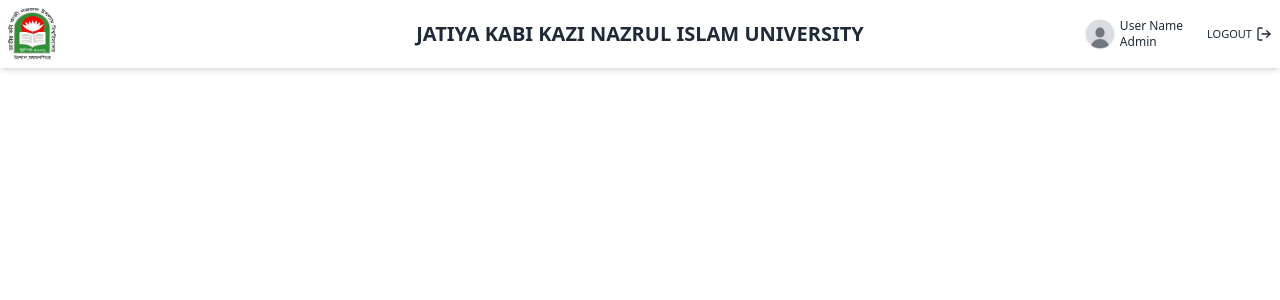
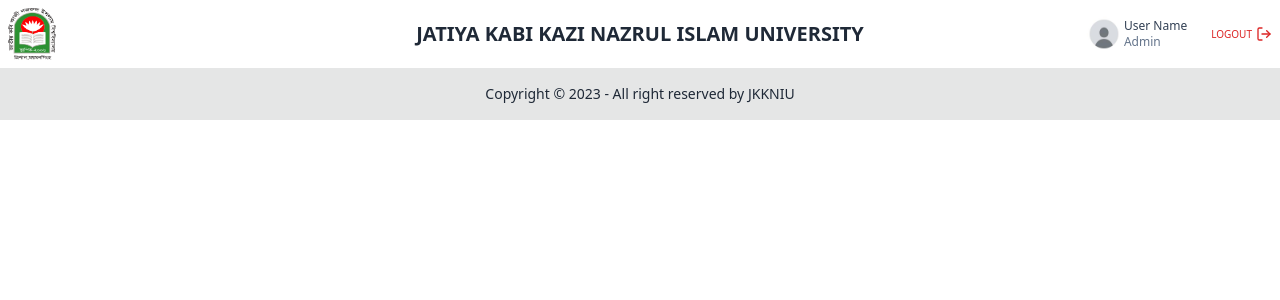
Before and after one commit to sam-suzzaman/ResultSystem, a React (Vite) app: page / in a window 1280 px wide. Shown: the top 300 px of the page. Built offline with nearby package versions, Linux system fonts and the light colour scheme.

Commit message:
add footer

```diff
--- a/src/App.jsx
+++ b/src/App.jsx
@@ -1,10 +1,12 @@
 import "./App.css";
+import Footer from "./Components/Shared/Footer/Footer";
 import Navbar from "./Components/Shared/Navbar/Navbar";
 
 function App() {
     return (
         <>
             <Navbar />
+            <Footer />
         </>
     );
 }
--- /dev/null
+++ b/src/Components/Shared/Footer/Footer.jsx
@@ -0,0 +1,13 @@
+const Footer = () => {
+    const currentDate = new Date();
+    const currentYear = currentDate.getFullYear();
+    return (
+        <footer className="footer footer-center p-4 bg-base-300 text-base-content">
+            <div>
+                <p>Copyright © {currentYear} - All right reserved by JKKNIU</p>
+            </div>
+        </footer>
+    );
+};
+
+export default Footer;
--- a/src/Components/Shared/Navbar/Navbar.jsx
+++ b/src/Components/Shared/Navbar/Navbar.jsx
@@ -28,14 +28,14 @@
                             className="w-10"
                         />
                         <div className="">
-                            <h3 className="text-xs font-medium capitalize mb-0">
+                            <h3 className="text-xs font-medium capitalize mb-0 text-slate-700">
                                 User name
                             </h3>
-                            <p className="text-xs mb-0">Admin</p>
+                            <p className="text-xs mb-0 text-slate-500">Admin</p>
                         </div>
                     </div>
-                    <button className="flex justify-end items-center">
-                        <span className="text-[11px] uppercase font-medium mr-1">
+                    <button className="flex justify-end items-center text-red-600 hover:text-red-700 hover:font-medium">
+                        <span className="text-[10px] uppercase font-medium mr-1">
                             logout
                         </span>
                         <FiLogOut />
```
